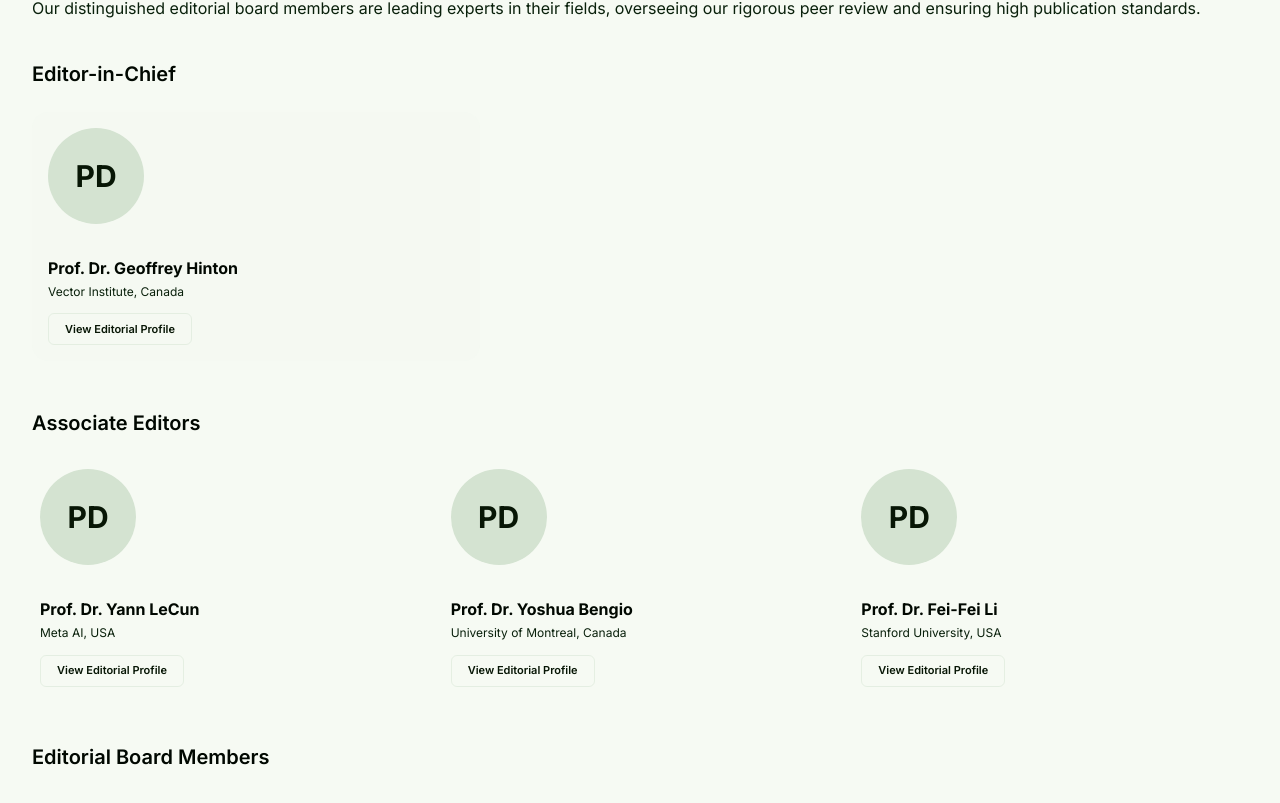
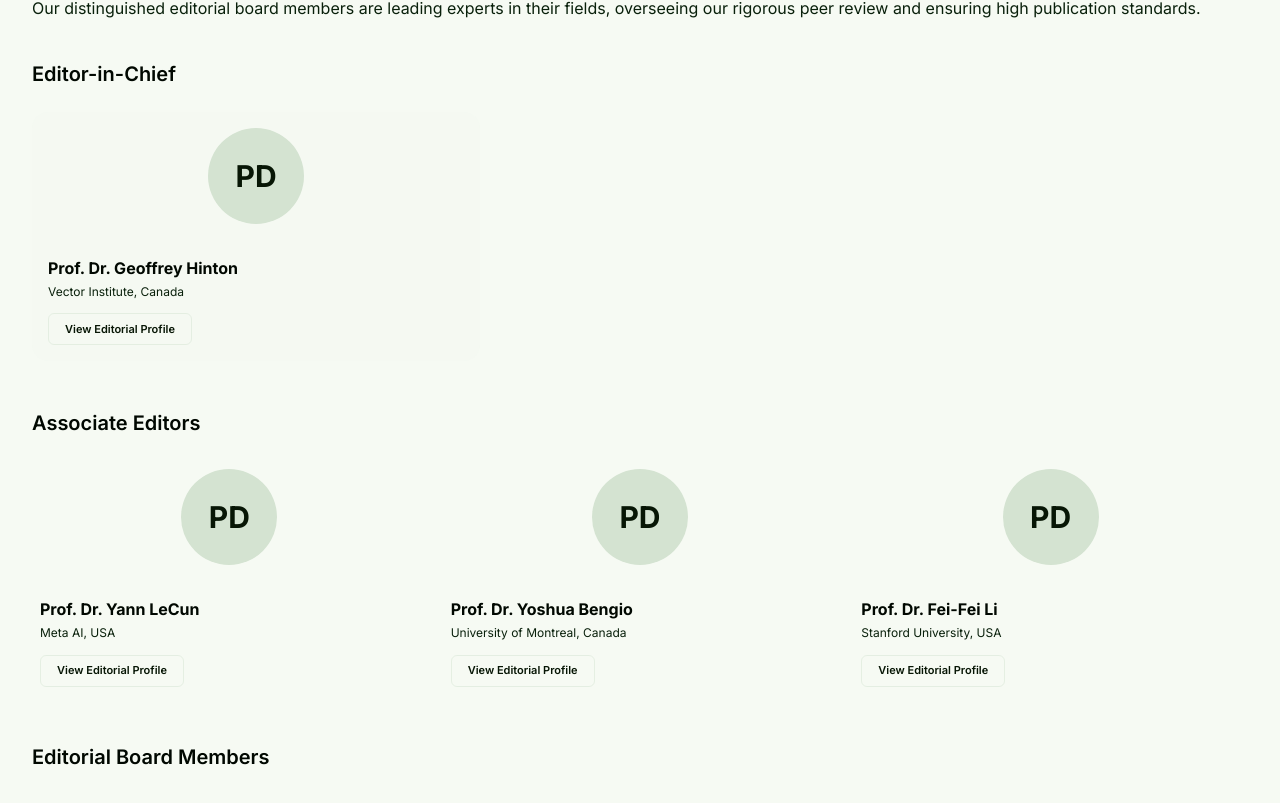
Before and after one commit to scholarlyopen-a11y/scholarlyopen, a Next.js app: page /journals/social-sciences-open in a window 1280 px wide. Shown: the part 1754-2557 px from the top of the page. Built offline with nearby package versions, Linux system fonts and the light colour scheme.

Commit message:
Center editor profile photos while keeping text left-aligned

```diff
--- a/components/journal-editorial-board.tsx
+++ b/components/journal-editorial-board.tsx
@@ -50,6 +50,7 @@ function EditorCard({ editor, featured = false }: { editor: EditorMember; featur
     <Card className={`border-none shadow-none bg-transparent relative flex flex-col items-start text-left p-2 ${
       featured ? "bg-secondary/5 rounded-2xl p-4" : ""
     }`}>
+      <div className="w-full flex justify-center">
         {editor.imageUrl ? (
           <img
             src={editor.imageUrl}
@@ -61,6 +62,7 @@ function EditorCard({ editor, featured = false }: { editor: EditorMember; featur
             <span className="text-3xl">{initials}</span>
           </div>
         )}
+      </div>
 
       <div className="flex flex-col items-start w-full">
         <h4 className="text-base font-bold text-foreground mt-2 mb-0.5">{editor.name}</h4>
```
Lines whose indentation alone changed are shown as unchanged.
